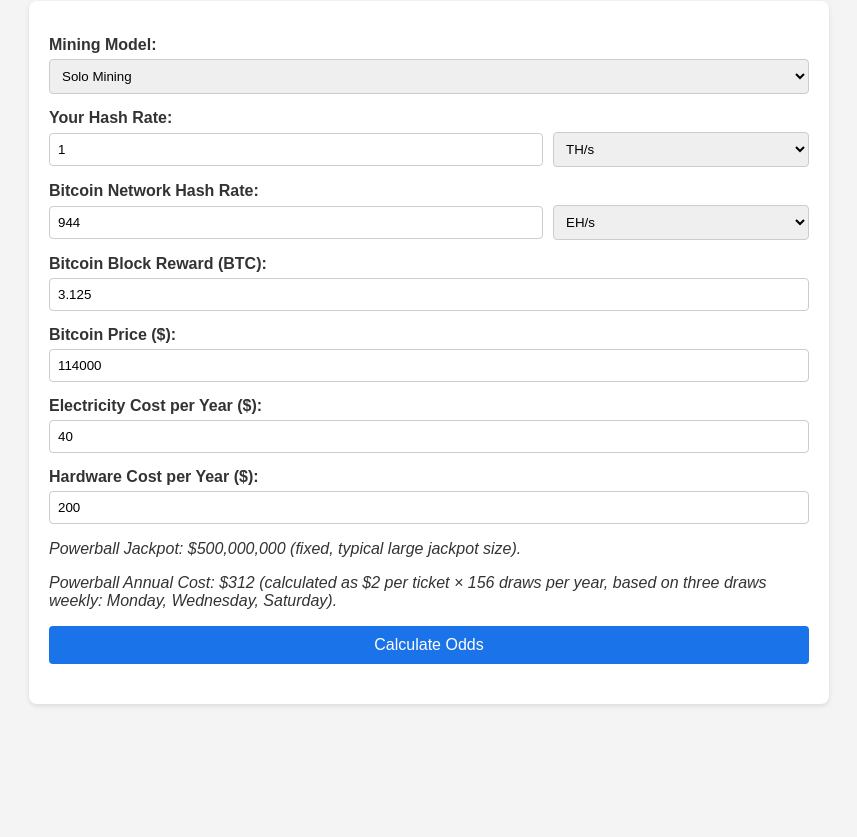
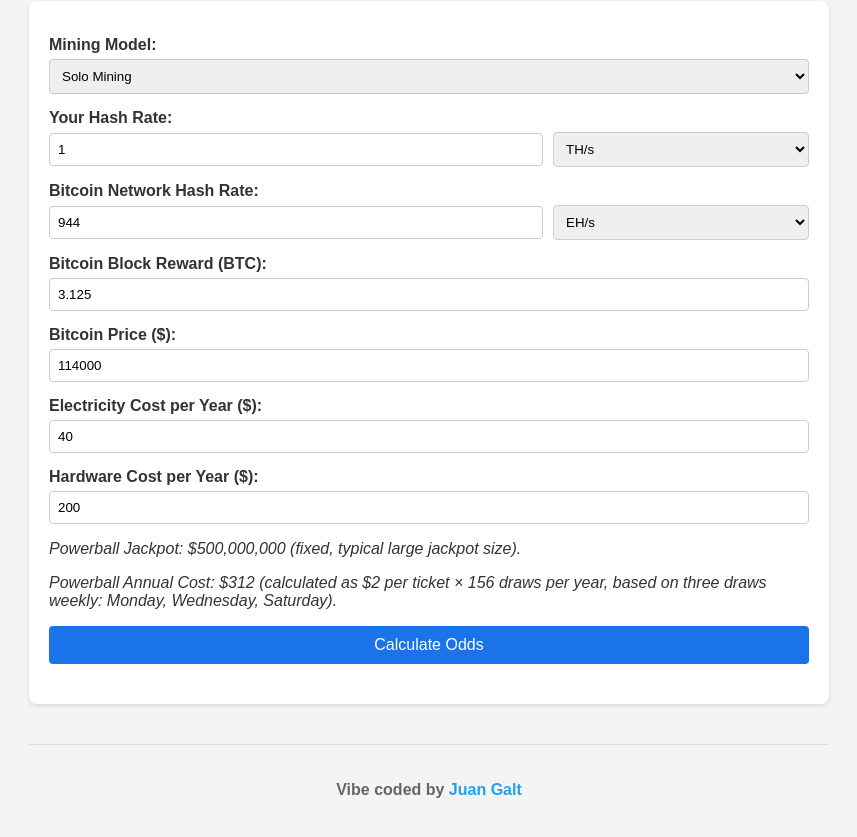
Before and after one commit to realjuangalt/lottery-mining-calculator, a plain HTML site: page index.html in a window 1280 px wide. Shown: the part 119-956 px from the top of the page, without its empty margins (211-1068 px from the left). Before the commit the page ends 863 px from the top, so only its background shows below. Drawn offline with Linux system fonts and the light colour scheme.

Commit message:
Add Juan Galt signature footer to website

```diff
--- a/index.html
+++ b/index.html
@@ -384,5 +384,9 @@
             `;
         };
     </script>
+
+    <footer style="text-align: center; margin-top: 40px; padding: 20px; border-top: 1px solid #ddd; color: #666;">
+        <p><strong>Vibe coded by <a href="https://x.com/juansgalt" target="_blank" style="color: #1da1f2; text-decoration: none;">Juan Galt</a></strong></p>
+    </footer>
 </body>
 </html>
```
